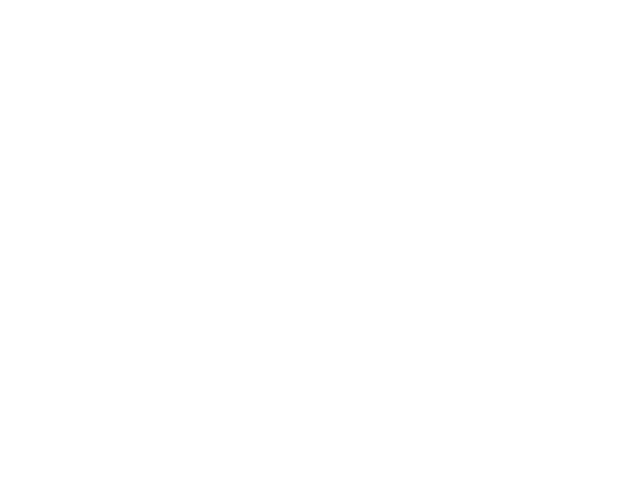
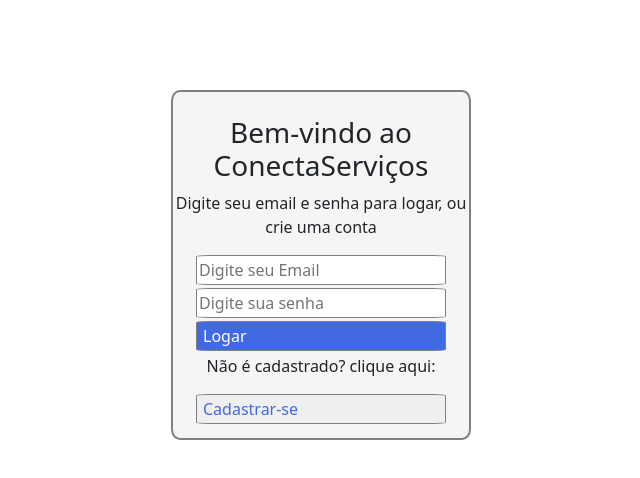
Before and after one commit to trueryk/projeto-integrador, a React (Vite) app: page /Login in a window 1280 px wide. Before the commit this address had no page. Shown: the top 478 px of the page, without its empty margins (319-959 px from the left). Built offline with nearby package versions, Linux system fonts and the light colour scheme.

Commit message:
Adição da página de login

```diff
--- a/package.json
+++ b/package.json
@@ -10,6 +10,7 @@
     "preview": "vite preview"
   },
   "dependencies": {
+    "d": "^1.0.2",
     "react": "^19.2.5",
     "react-dom": "^19.2.5",
     "react-router-dom": "^7.14.2"
--- a/src/App.jsx
+++ b/src/App.jsx
@@ -1,6 +1,7 @@
 import { Routes, Route } from 'react-router-dom'
 import Home from './pages/Home'
 import './App.css'
+import Login from './pages/Login'
 
 function App() {
 
@@ -8,6 +9,7 @@ function App() {
     <>
       <Routes>
         <Route path='/' element={<Home/>} />
+        <Route path='/Login' element={<Login/>} />
       </Routes>
     </>
   )
--- /dev/null
+++ b/src/Login.css
@@ -0,0 +1,43 @@
+.Caixa_Login {
+
+    width: 300px;
+    height: 350px;
+    border-radius: 3%;
+    display: row;
+    background-color: whitesmoke;
+    border: solid grey 2px;
+    margin-top: 7%;
+    justify-self: center;
+
+}
+
+.Caixa_Login h3, .Caixa_Login p{
+
+    text-align: center;
+
+}
+
+.Caixa_Login input, .Caixa_Login button{
+    display: flex;
+    flex-direction: column;
+    width: 250px;
+    height: 30px;
+    border-radius: 5%;
+    margin: 1% auto;
+    justify-content: center;
+        border: solid grey 1px;
+
+}
+
+.Botao_Login {
+
+    background-color: royalblue;
+    color: white;
+
+}
+
+.Botao_Cadastro {
+
+    color: royalblue;
+
+}
--- /dev/null
+++ b/src/pages/Login.jsx
@@ -0,0 +1,27 @@
+import { useState } from "react"
+import "../Login.css"
+
+export default function Login(){
+
+const [Email,setEmail] = useState("");
+const [Senha,setSenha] = useState("");
+
+    return(
+        <>
+        <div className="Caixa_Login">
+        <img src=""/>
+        <h3>Bem-vindo ao ConectaServiços</h3>
+        <p>Digite seu email e senha para logar, ou crie uma conta</p>
+        <input placeholder="Digite seu Email" value={Email} onChange={(e)=>{setEmail(e.target.value)}}/>
+        <input placeholder="Digite sua senha" value={Senha} onChange={(e)=>{setSenha(e.target.value)}}/>
+
+        <button className="Botao_Login">Logar</button>
+
+        <p>Não é cadastrado? clique aqui:</p>
+        <button className="Botao_Cadastro">Cadastrar-se</button>
+
+        </div>
+
+        </>
+    )
+}
```
Also changed, not shown: 1 other file (tests, documents, lock files or other folders).
